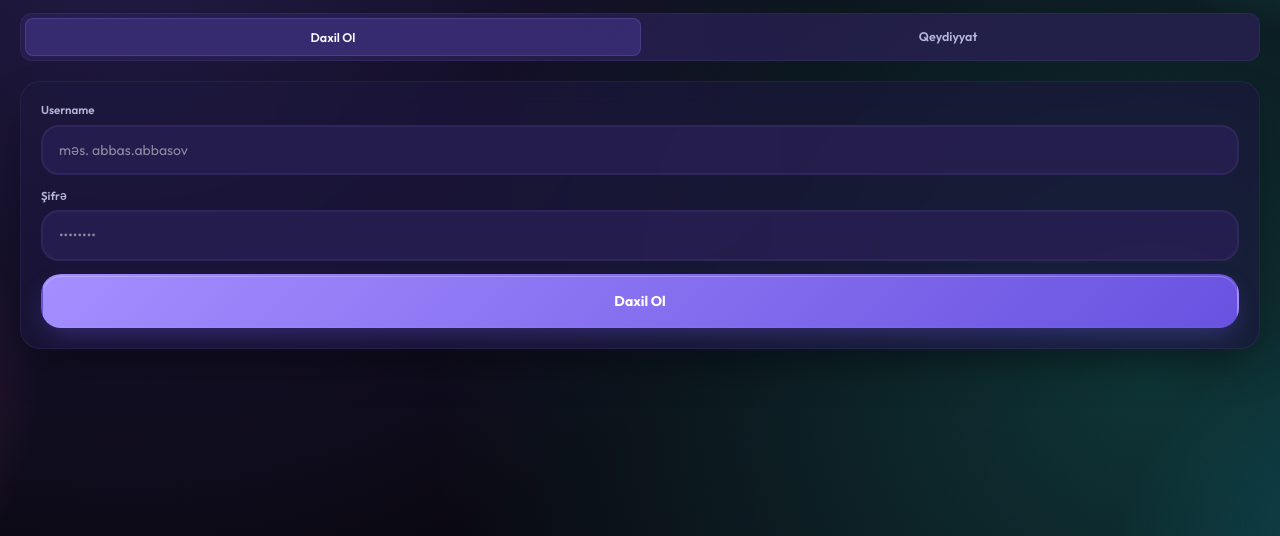
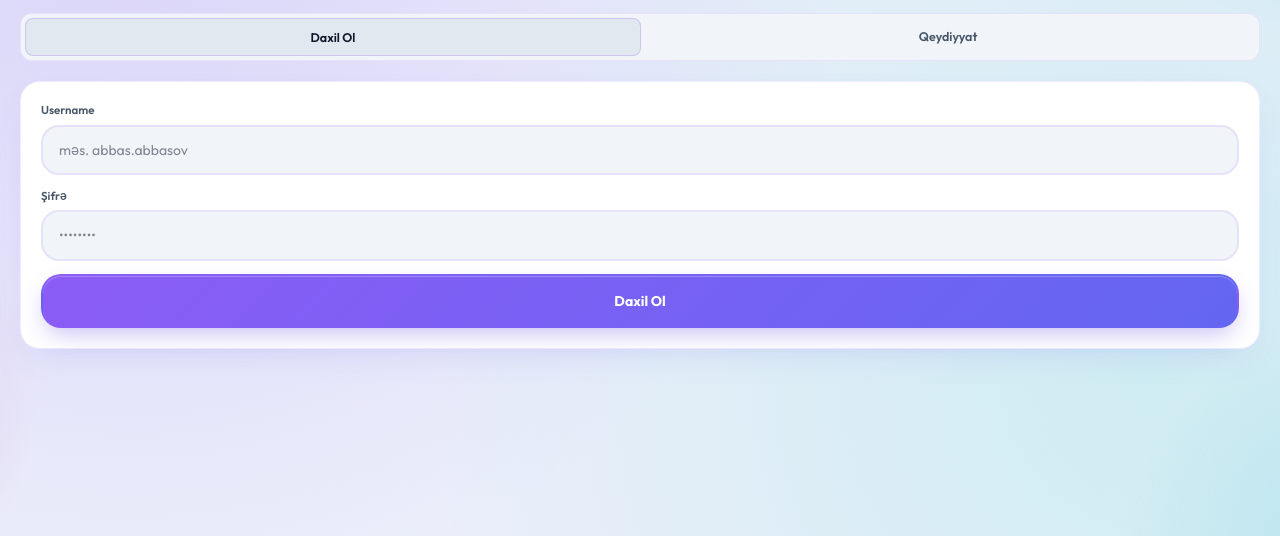
Before and after one commit to abbassultanli71-hash/abune-api-, a website: page public/app.html in a window 1280 px wide. Shown: the part 264-800 px from the top of the page. Drawn offline with nearby package versions, Linux system fonts and the light colour scheme.

Commit message:
style(ui): switch default experience to bright, cheerful, fresh light pastel mesh theme

```diff
--- a/public/app.html
+++ b/public/app.html
@@ -1,11 +1,11 @@
 <!DOCTYPE html>
-<html lang="az" data-theme="dark">
+<html lang="az" data-theme="light">
 <head>
 <meta charset="UTF-8">
 <meta name="viewport" content="width=device-width, initial-scale=1.0, viewport-fit=cover">
 <title>Abunəm — Mobil App</title>
 <link rel="manifest" href="/manifest.json">
-<meta name="theme-color" content="#0b0d10">
+<meta name="theme-color" content="#f8fafc">
 <link rel="icon" href="/icon.svg" type="image/svg+xml">
 <link rel="preconnect" href="https://fonts.googleapis.com">
 <link rel="preconnect" href="https://fonts.gstatic.com" crossorigin>
@@ -14,36 +14,36 @@
 <script src="https://unpkg.com/@tailwindcss/browser@4"></script>
 <style>
   :root {
-    --bg: #ebedfa;
+    --bg: #f8fafc;
     --surface: #ffffff;
-    --surface-2: #f5f6fc;
-    --surface-3: #ebeeFA;
-    --border: rgba(105, 82, 224, 0.08);
-    --border-strong: rgba(105, 82, 224, 0.18);
-    --ink: #1d1836;
-    --ink-muted: #665f8a;
-    --ink-faint: #9b96ba;
-    --gold: #f5c46b;
-    --teal: #1fe0c2;
-    --coral: #ff5b45;
+    --surface-2: #f1f5f9;
+    --surface-3: #e2e8f0;
+    --border: rgba(139, 92, 246, 0.12);
+    --border-strong: rgba(139, 92, 246, 0.25);
+    --ink: #0f172a;
+    --ink-muted: #475569;
+    --ink-faint: #94a3b8;
+    --gold: #f59e0b;
+    --teal: #10b981;
+    --coral: #ef4444;
     --purple: #8b5cf6;
-    --pink: #ff8fb8;
-    --blue: #00c9ff;
-    --lime: #1fe0c2;
-    --gold-soft: rgba(245, 196, 107, 0.15);
-    --teal-soft: rgba(31, 224, 194, 0.15);
-    --coral-soft: rgba(255, 91, 69, 0.15);
-    --purple-soft: rgba(105, 82, 224, 0.12);
-    --pink-soft: rgba(255, 143, 184, 0.15);
-    --blue-soft: rgba(0, 201, 255, 0.15);
-    --lime-soft: rgba(31, 224, 194, 0.18);
+    --pink: #ec4899;
+    --blue: #3b82f6;
+    --lime: #10b981;
+    --gold-soft: rgba(245, 158, 11, 0.15);
+    --teal-soft: rgba(16, 185, 129, 0.15);
+    --coral-soft: rgba(239, 68, 68, 0.15);
+    --purple-soft: rgba(139, 92, 246, 0.12);
+    --pink-soft: rgba(236, 72, 153, 0.15);
+    --blue-soft: rgba(59, 130, 246, 0.15);
+    --lime-soft: rgba(16, 185, 129, 0.18);
     --accent: var(--purple);
     --accent-soft: var(--purple-soft);
-    --accent-grad: linear-gradient(135deg, #a58eff 0%, #6952e0 100%);
-    --hero-grad: linear-gradient(135deg, #a58eff 0%, #6952e0 100%);
-    --glow-accent: 0 12px 32px -10px rgba(105, 82, 224, 0.35);
-    --glow-coral: 0 12px 32px -10px rgba(255, 91, 69, 0.38);
-    --shadow: 0 18px 40px -12px rgba(105, 82, 224, 0.22);
+    --accent-grad: linear-gradient(135deg, #8b5cf6 0%, #6366f1 100%);
+    --hero-grad: linear-gradient(135deg, #8b5cf6 0%, #6366f1 100%);
+    --glow-accent: 0 12px 32px -10px rgba(139, 92, 246, 0.35);
+    --glow-coral: 0 12px 32px -10px rgba(239, 68, 68, 0.38);
+    --shadow: 0 14px 35px -10px rgba(99, 102, 241, 0.12);
     --font-display: 'Plus Jakarta Sans', -apple-system, sans-serif;
     --font-body: 'Outfit', -apple-system, sans-serif;
     --font-mono: 'JetBrains Mono', ui-monospace, 'SF Mono', monospace;
```
